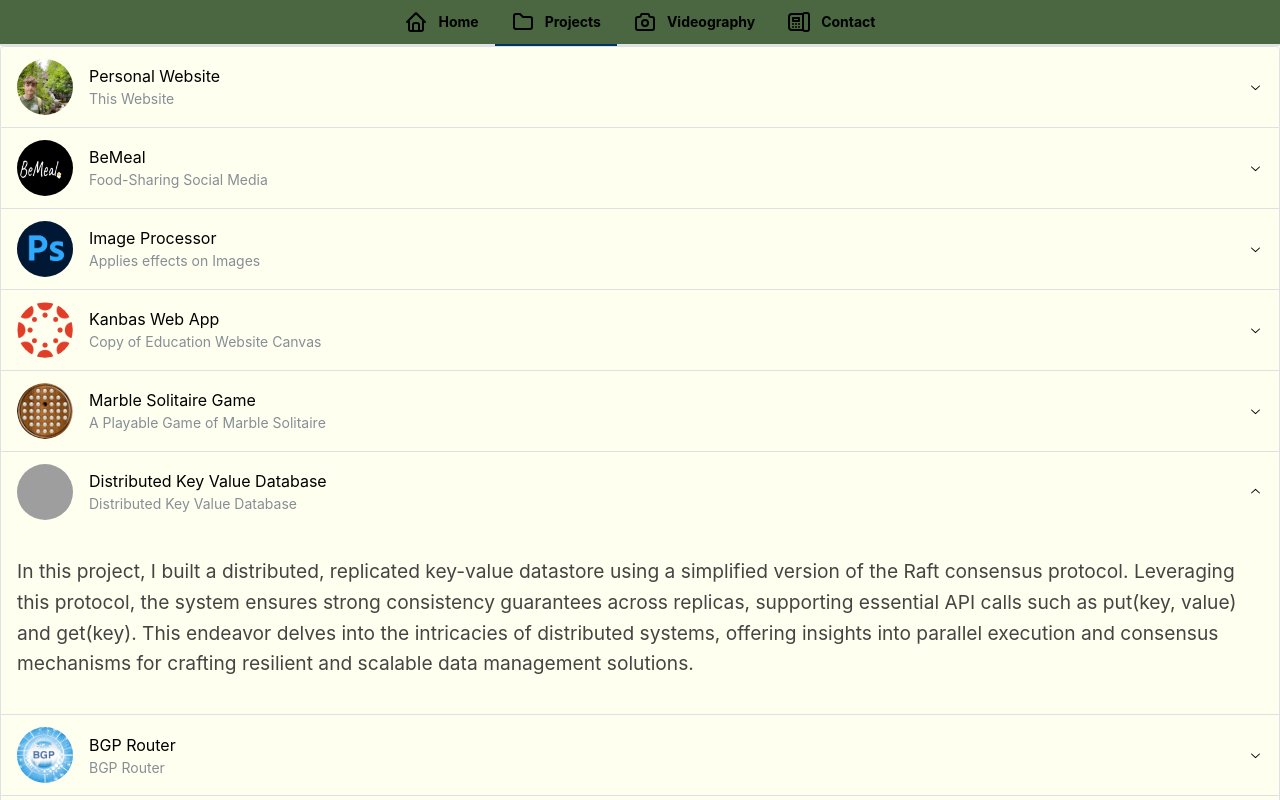
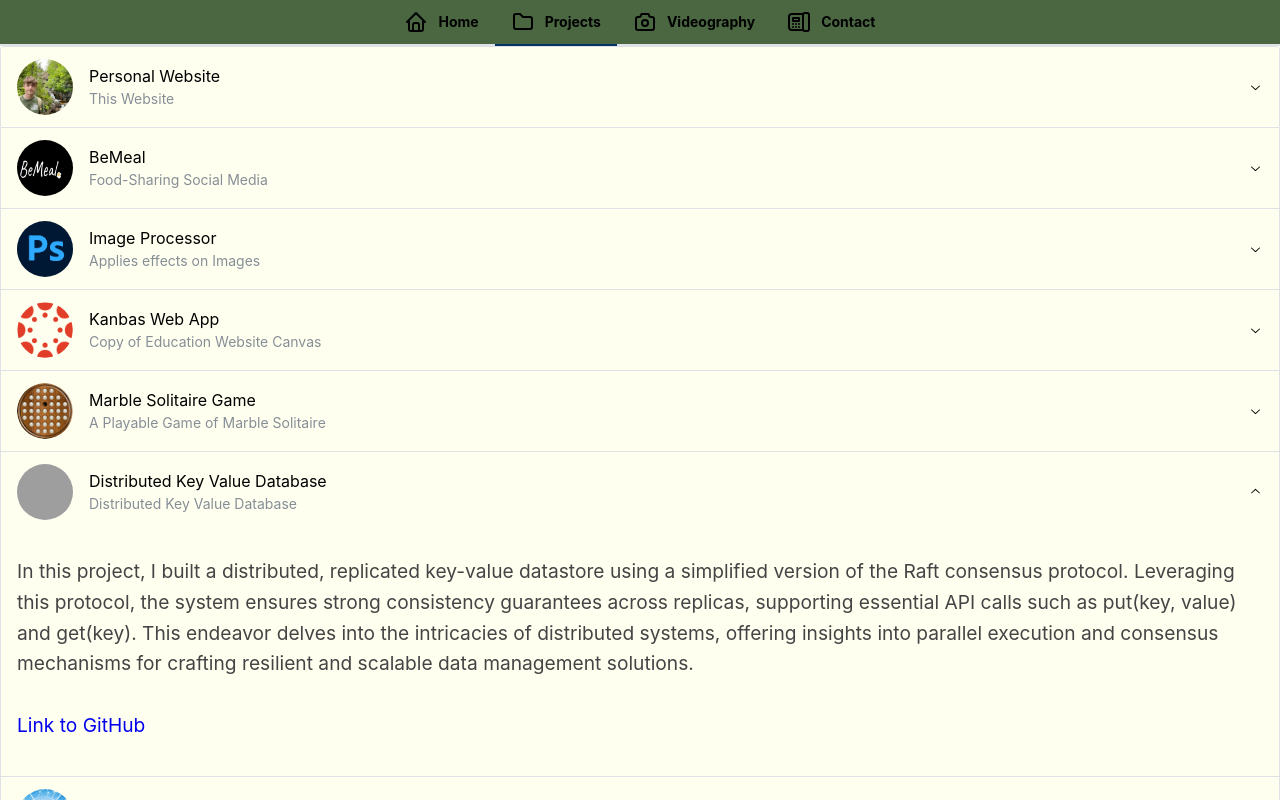
Before and after one commit to nkosko21/Personal-Website, a React (Create React App) app: page /professional in a window 1280 px wide. Both pictures are taken after a click on the button 640 px from the left and 492 px from the top of the page. Shown: the top 800 px of the page. Built offline with nearby package versions, Linux system fonts and the light colour scheme; grey boxes are pictures that could not be loaded.

Commit message:
links to Github

```diff
--- a/src/pages/ProfessionalProjects.tsx
+++ b/src/pages/ProfessionalProjects.tsx
@@ -1,12 +1,12 @@
 import NavigationBar from "../components/NavigationBar";
-import PPAccordian from '../components/ProjectsAccordian';
+import ProfessionalProjectsAccordian from '../components/ProjectsAccordian';
 
 export default function ProfessionalProjects() {
     return (
         <div style={{ backgroundColor: 'ivory' }}>
             <NavigationBar defaultValue="professional"/>
             {/* <h1>Professional Projects</h1> */}
-            <PPAccordian />
+            <ProfessionalProjectsAccordian />
         </div>
     );
 }
--- a/src/pages/projects/BGPRouter.tsx
+++ b/src/pages/projects/BGPRouter.tsx
@@ -7,6 +7,9 @@ export default function BGPRouter() {
             subnet mask notation and network masks' significance. Utilizing the select() and poll() API functions further enhances the understanding of managing multiple sockets within a single program.
             Within the provided simulator environment, the BGP router accomplishes essential functions akin to real routers, including accepting route announcements, generating new routes,
             compressing forwarding tables, and efficiently forwarding data packets from simulated internet users.
+            <br/>
+            <br/>
+            <a href="https://github.com/nkosko21/BGP-Router" target="_blank">Link to GitHub</a>
 
         </p>
     );
--- a/src/pages/projects/BeMeal.tsx
+++ b/src/pages/projects/BeMeal.tsx
@@ -8,6 +8,9 @@ export default function BeMeal() {
                 BeMeal is a social media platform for foodies. It is a full-stack IOS application that allows users to share pictures of their meals and the respective recipe,
                 with the social feed resetting daily to make room for the next day's meals. BeMeal was created by me and a colleague
                 and built using Swift and Google Firebase.
+                <br/>
+                <br/>
+                <a href="https://github.com/nkosko21/BeMeal" target="_blank">Link to GitHub</a>
             </p>
         </div>
     );
--- a/src/pages/projects/DistributedKeyValue.tsx
+++ b/src/pages/projects/DistributedKeyValue.tsx
@@ -4,6 +4,10 @@ export default function DistributedKeyValue() {
             In this project, I built a distributed, replicated key-value datastore using a simplified version of the Raft consensus protocol. Leveraging this protocol,
             the system ensures strong consistency guarantees across replicas, supporting essential API calls such as put(key, value) and get(key).
             This endeavor delves into the intricacies of distributed systems, offering insights into parallel execution and consensus mechanisms for crafting resilient and scalable data management solutions.
+
+            <br/>
+            <br/>
+            <a href="https://github.com/nkosko21/Distributed-Key-Value-Database" target="_blank">Link to GitHub</a>
         </p>
     );
 }
--- a/src/pages/projects/FTPClient.tsx
+++ b/src/pages/projects/FTPClient.tsx
@@ -5,6 +5,9 @@ export default function FTPClient() {
             The client supports standard FTP commands, such as uploading, downloading, deleting, and listing files on the server.
             It also includes features for managing multiple connections and handling errors gracefully.
             This project was aimed at providing a user-friendly interface for interacting with FTP servers and improving file management efficiency.
+            <br/>
+            <br/>
+            <a href="https://github.com/nkosko21/Distributed-Key-Value-Database" target="_blank">Link to GitHub</a>
         </p>
     );
 }
--- a/src/pages/projects/ImageProcessor.tsx
+++ b/src/pages/projects/ImageProcessor.tsx
@@ -14,6 +14,9 @@ export default function ImageProcessor() {
             <p>
                 The Image Processor is a Java Application that implements Java's Swing library. It allows the user to upload an image and apply various filters to the image such as blur, sharpen, intensity, and mosaic.
                 When an image is uploaded the application also displays a histogram of the different colors (red, green, blue, intensity) that is updated when the image is edited. The edited image can then be saved to the user's local storage.
+                <br/>
+                <br/>
+                <a href="https://github.com/nkosko21/FTP-Client" target="_blank">Link to GitHub</a>
             </p>
         </div>
     );
--- a/src/pages/projects/KanbasWebApp.tsx
+++ b/src/pages/projects/KanbasWebApp.tsx
@@ -16,6 +16,9 @@ export default function KanbasWebApp() {
                 In my Web Development Class, our semester-long project is to recreate popular education software Canvas,
                 a website where students can view their grades, assignments, class information, in addition to submitting assignments and taking quizzes, using TypeScript, HTML, CSS, and MongoDB.
                 Currently, we have only gotten as far as the rough skeleton of the website so it lacks styling.
+                <br/>
+                <br/>
+                <a href="https://github.com/nkosko21/kanbas-react-web-app" target="_blank">Link to GitHub</a>
             </p>
         </div>
     );
--- a/src/pages/projects/MarbleSolitaireGame.tsx
+++ b/src/pages/projects/MarbleSolitaireGame.tsx
@@ -8,6 +8,9 @@ export default function MarbleSolitaireGame() {
             <p style={{ marginLeft: 15 }}>
                 In my Object Oriented Design class, one of our projects was to implement a Marble Solitaire game using Java, its Swing library, and the Model/View/Controller Pattern.
                 The game runs in a new window and is tested thoroughly with nearly a thousand lines of code.
+                <br/>
+                <br/>
+                <a href="https://github.com/nkosko21/Marble-Solitaire-Game" target="_blank">Link to GitHub</a>
             </p>
         </div>
     );
--- a/src/pages/projects/PersonalWebsite.tsx
+++ b/src/pages/projects/PersonalWebsite.tsx
@@ -8,6 +8,9 @@ export default function PersonalFunction() {
             I made this website using TypeScript React and Mantine. I used TypeScript to make the website more maintainable and to
             help me catch errors before they happen, React to make the website more dynamic,
             and Mantine to help me make the website more accessible and look better. It's being hosted using AWS Amplify and a Route 53 Hosted Zone.
+            <br/>
+            <br/>
+            <a href="https://github.com/nkosko21/Personal-Website" target="_blank">Link to GitHub</a>
         </p>
     );
 }
--- a/src/pages/projects/SpotifyPlaylistTracker.tsx
+++ b/src/pages/projects/SpotifyPlaylistTracker.tsx
@@ -5,6 +5,9 @@ export default function SpotifyPlaylistTracker() {
                 The Spotify Playlist Tracker is an idea I had for an instagram account that posts once daily an automated graphic containing all the songs that I have added and/or removed from any of my four main playlists.
                 Using TypeScript and the Spotify API, I was able to create a program that can track the changes in my playlists and upload it to a backend server where it creates a graphic using Jinja2 context with the given
                 data. I am almost finished with this, the final step is to set up the server and to create an empty graphics for the backend server to fill and for the instagram account to post.
+                <br/>
+                <br/>
+                <a href="https://github.com/nkosko21/Playlist-Tracker" target="_blank">Link to GitHub</a>
             </p>
         </div>
     );
```
